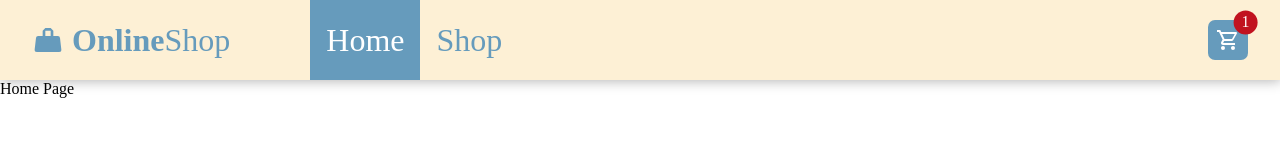
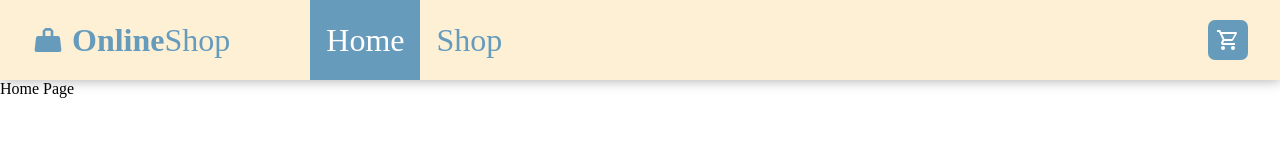
Before and after one commit to matthewb570/odin-shopping-cart, a React (Vite) app: page / in a window 1280 px wide. Shown: the top 160 px of the page. Built offline with nearby package versions, Linux system fonts and the light colour scheme.

Commit message:
Display the current number of items in the cart as a badge on the view cart button

```diff
--- a/src/components/App.jsx
+++ b/src/components/App.jsx
@@ -13,6 +13,7 @@ function App() {
       <NavBar
         isCartSideMenuOpen={isCartSideMenuOpen}
         setIsCartSideMenuOpen={setIsCartSideMenuOpen}
+        cartItems={cartItems}
       />
       <Outlet context={{ cartItems, setCartItems }} />
       <CartSideMenu
--- a/src/components/navigation/NavBar.jsx
+++ b/src/components/navigation/NavBar.jsx
@@ -5,9 +5,13 @@ import Badge from "../badge/Badge";
 import { NavLink } from "react-router";
 import RouterConfig from "../../router/RouterConfig";
 
-export default function NavBar({ isCartSideMenuOpen, setIsCartSideMenuOpen }) {
+export default function NavBar({
+  isCartSideMenuOpen,
+  setIsCartSideMenuOpen,
+  cartItems,
+}) {
   return (
-    <div className="nav-bar">
+    <nav className="nav-bar">
       <span>
         <Logo />
       </span>
@@ -20,14 +24,16 @@ export default function NavBar({ isCartSideMenuOpen, setIsCartSideMenuOpen }) {
         </span>
       </span>
       <span>
-        <Badge badgeText="1">
+        <Badge
+          badgeText={`${cartItems !== undefined && cartItems !== null && cartItems.length > 0 ? cartItems.length : ""}`}
+        >
           <CartButton
             isCartSideMenuOpen={isCartSideMenuOpen}
             setIsCartSideMenuOpen={setIsCartSideMenuOpen}
           />
         </Badge>
       </span>
-    </div>
+    </nav>
   );
 }
 
```
